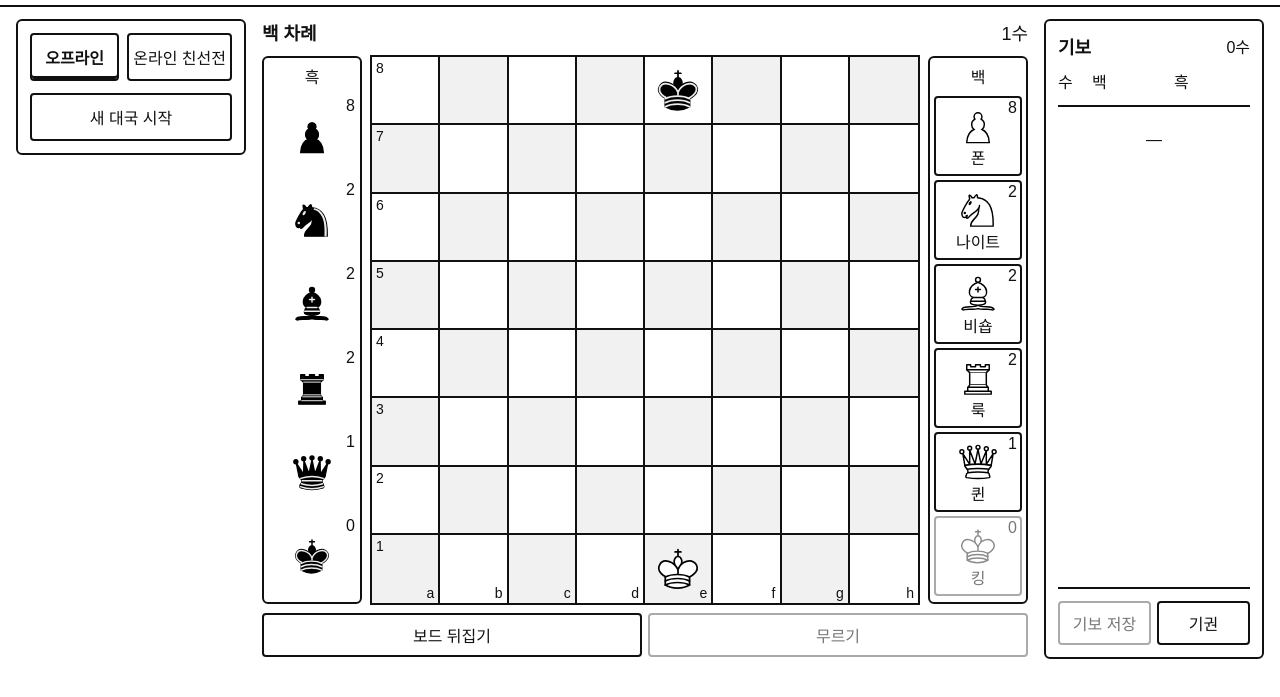
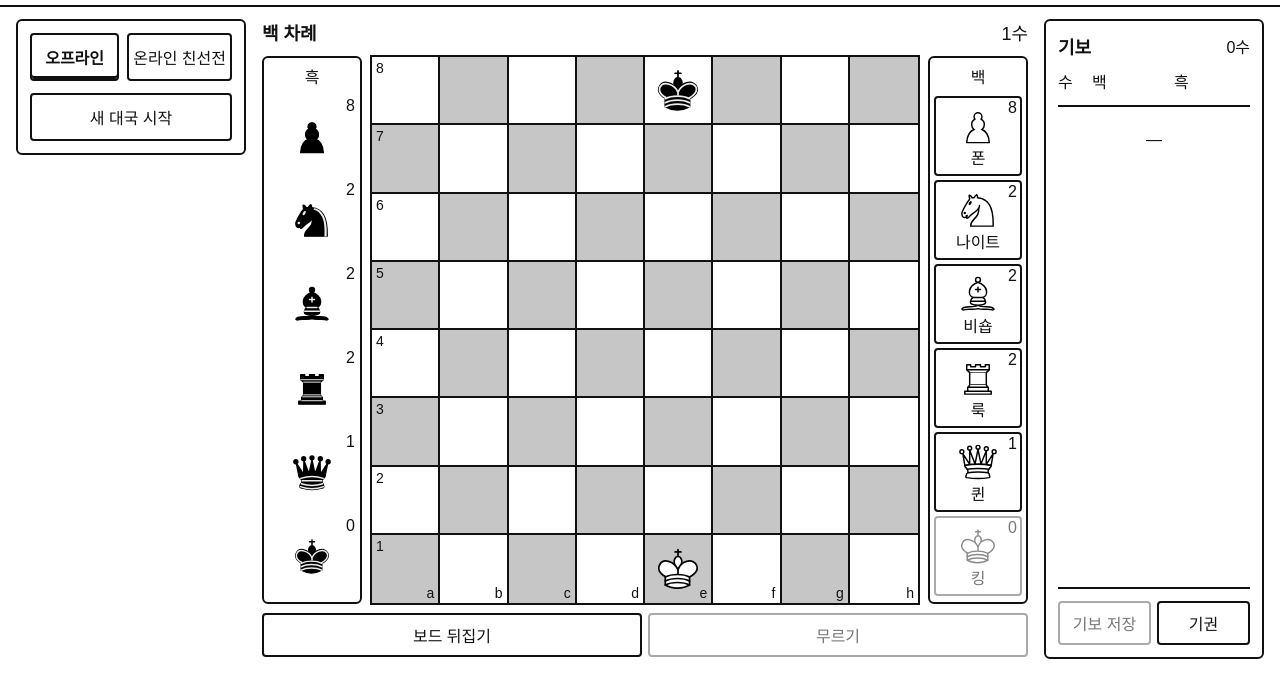
Before and after one commit to d1n-0/Chessmoku, a website: page server/pages/index.html in a window 1280 px wide. Shown: the part 55-752 px from the top of the page. Drawn offline with Linux system fonts and the light colour scheme; a web font is replaced by a local one.

Commit message:
style: increase contrast between board squares
Co-authored-by: Codex <codex@openai.com>

```diff
--- a/public/styles/base.css
+++ b/public/styles/base.css
@@ -11,7 +11,7 @@
   --subtle-border: #ddd;
   --backdrop: #ffffffbb;
   --square: #fff;
-  --square-dark: #f1f1f1;
+  --square-dark: #c6c6c6;
   --last-move: #dedede;
   font-family: "Nanum Gothic", Arial, sans-serif;
   color: var(--text);
@@ -142,7 +142,7 @@ dialog p {
   --subtle-border: #414752;
   --backdrop: #080a0ed9;
   --square: #393e47;
-  --square-dark: #282d35;
+  --square-dark: #171b22;
   --last-move: #535f70;
 }
 .theme-toggle {
```
